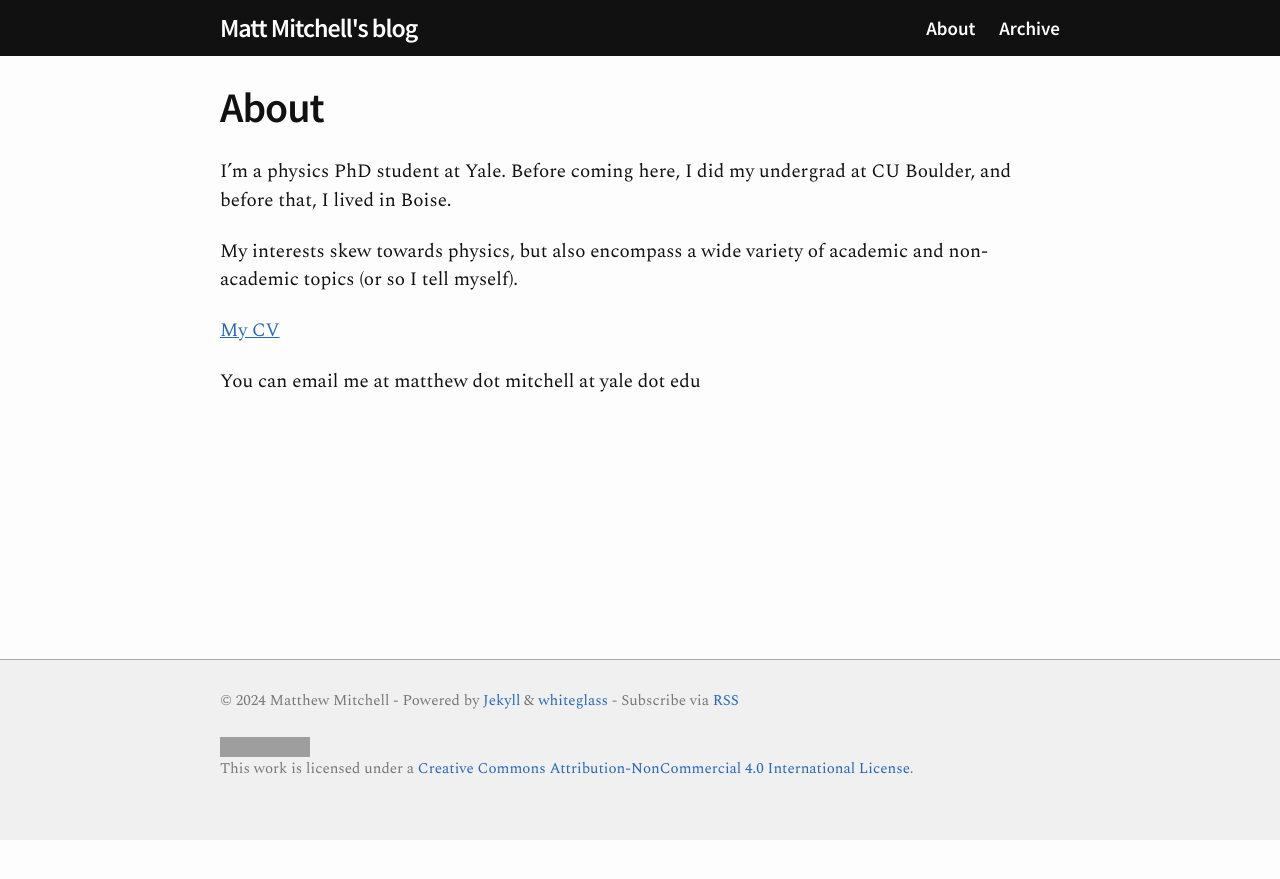
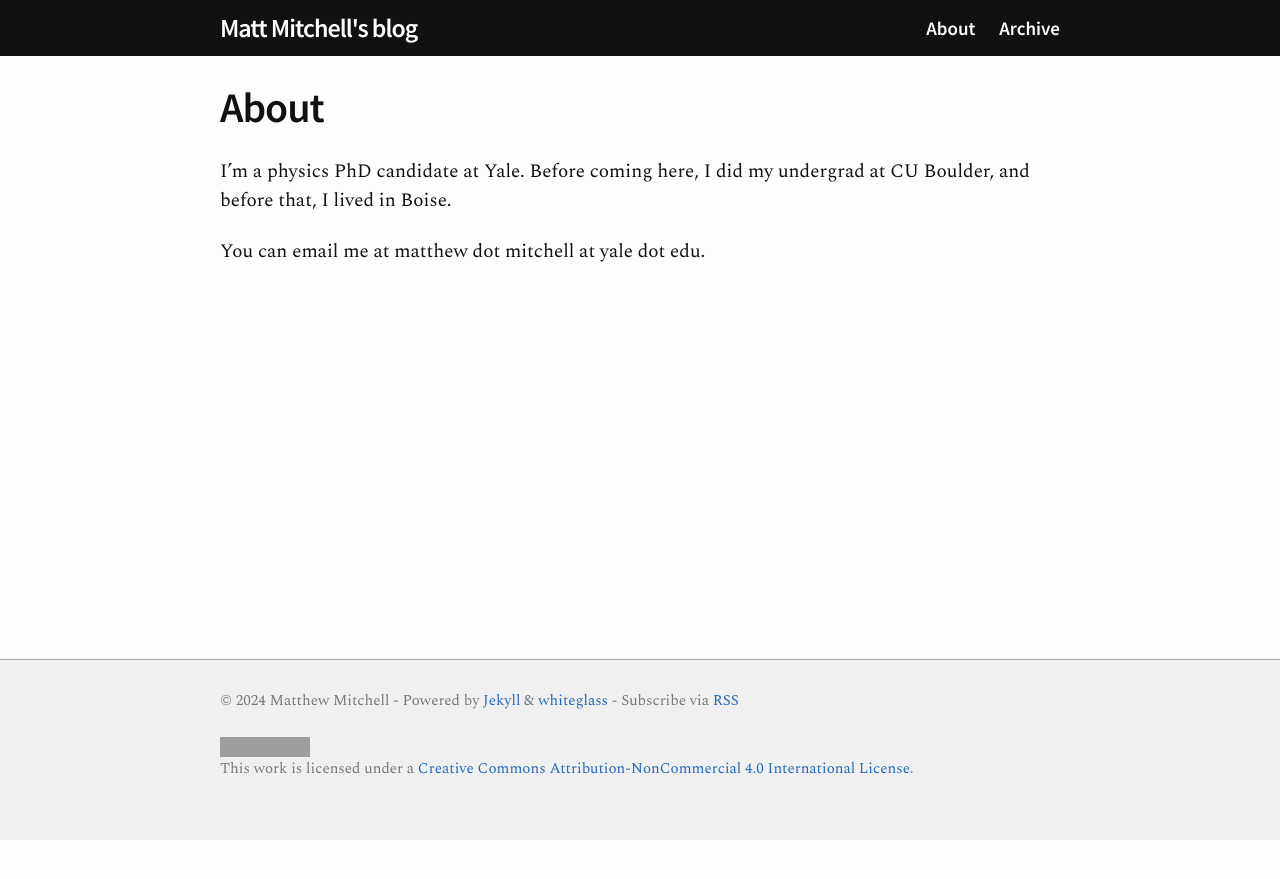
Before and after one commit to matt2718/matt2718.github.io, a Jekyll site: the page built from about.md, in a window 1280 px wide. Shown: the top 879 px of the page. Built offline with Jekyll 4.4.1, drawn with Linux system fonts in a browser that asks for light colours; grey boxes are pictures that could not be loaded.

```diff
--- a/about.md
+++ b/about.md
@@ -4,12 +4,6 @@ title: "About"
 permalink: /about/
 ---
 
-I'm a physics PhD student at Yale. Before coming here, I did my undergrad at CU Boulder, and before
-that, I lived in Boise.
+I'm a physics PhD candidate at Yale. Before coming here, I did my undergrad at CU Boulder, and before that, I lived in Boise.
 
-My interests skew towards physics, but also encompass a wide variety of academic and non-academic
-topics (or so I tell myself).
-
-[My CV](/uploads/mitchell-cv.pdf)
-
-You can email me at matthew dot mitchell at yale dot edu
+You can email me at matthew dot mitchell at yale dot edu.
```
Also changed, not shown: _posts/2024-12-02-new-papers.md (added, +15 -0 lines).
